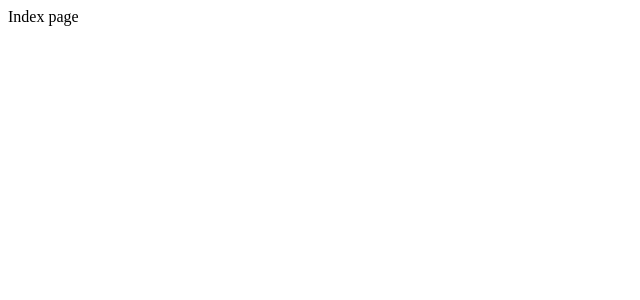
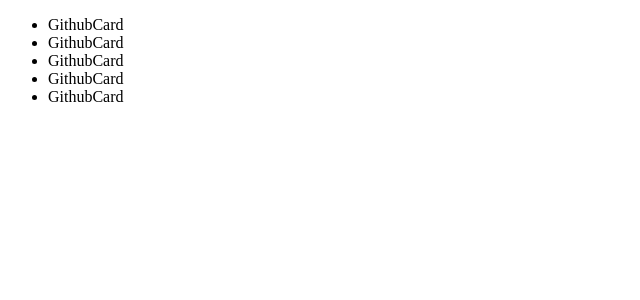
Before and after one commit to AnastasiyaPo/integration-with-github, a React (Create React App) app: page / in a window 1280 px wide. Shown: the top 300 px of the page, without its empty margins (0-640 px from the left). Built offline with nearby package versions, Linux system fonts and the light colour scheme.

Commit message:
feat: Добавлены дирректории основных компонентов

```diff
--- /dev/null
+++ b/src/components/cards/Github/component.tsx
@@ -0,0 +1,7 @@
+export default function GithubCard() {
+  return (
+    <div className="Github-card">
+      GithubCard
+    </div>
+  );
+}
--- /dev/null
+++ b/src/components/cards/Github/index.ts
@@ -0,0 +1 @@
+export { default } from "./component";
--- a/src/pages/Index/component.tsx
+++ b/src/pages/Index/component.tsx
@@ -1,7 +1,9 @@
+import List from "./components/List";
+
 export default function IndexPage() {
   return (
-    <div className="Index page">
-      Index page
+    <div className="Index-page">
+      <List list={[...Array(5).keys()]} />
     </div>
   );
 }
--- /dev/null
+++ b/src/pages/Index/components/List/component.tsx
@@ -0,0 +1,17 @@
+import GithubCard from "../../../../components/cards/Github";
+
+interface Props {
+  list: number[]
+}
+
+export default function List(props: Props) {
+  return (
+    <ul className="Index-list">
+      {props.list.map(it => (
+        <li key={it}>
+          <GithubCard />
+        </li>
+      ))}
+    </ul>
+  );
+}
--- /dev/null
+++ b/src/pages/Index/components/List/index.ts
@@ -0,0 +1 @@
+export { default } from "./component";
--- a/tsconfig.json
+++ b/tsconfig.json
@@ -1,6 +1,6 @@
 {
   "compilerOptions": {
-    "target": "es5",
+    "target": "ES6",
     "lib": [
       "dom",
       "dom.iterable",
```
